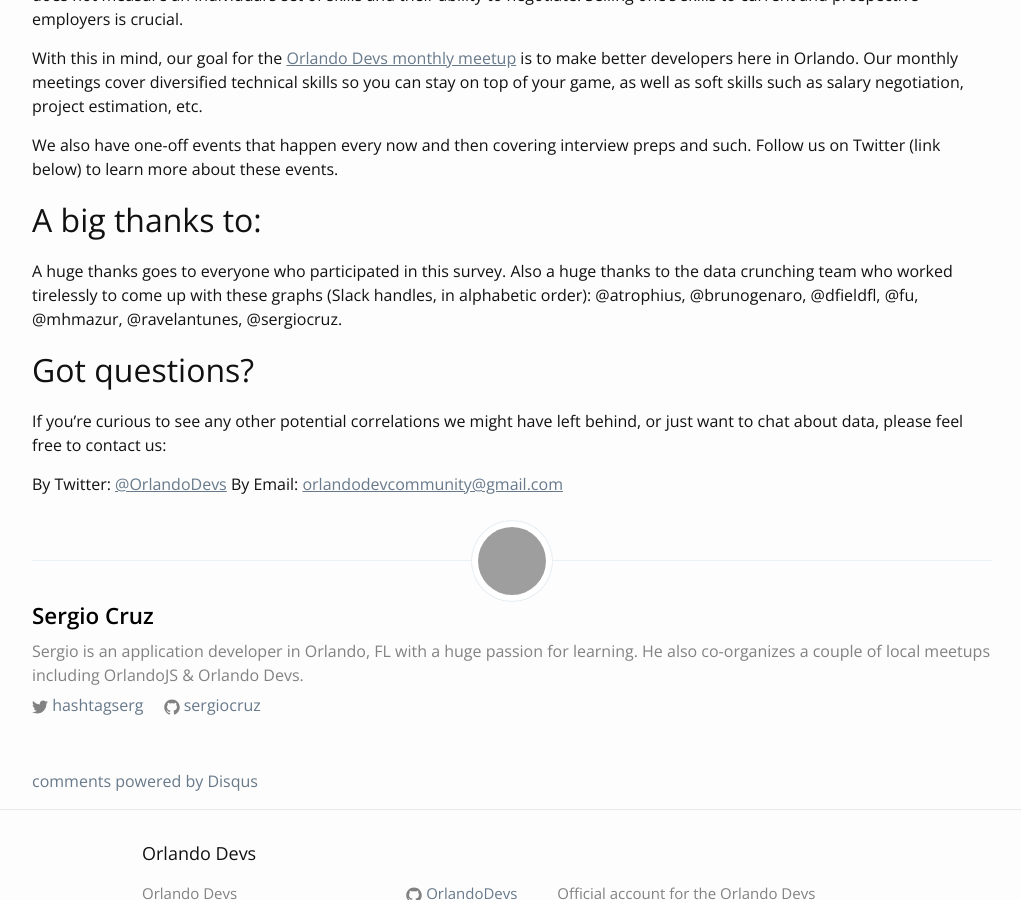
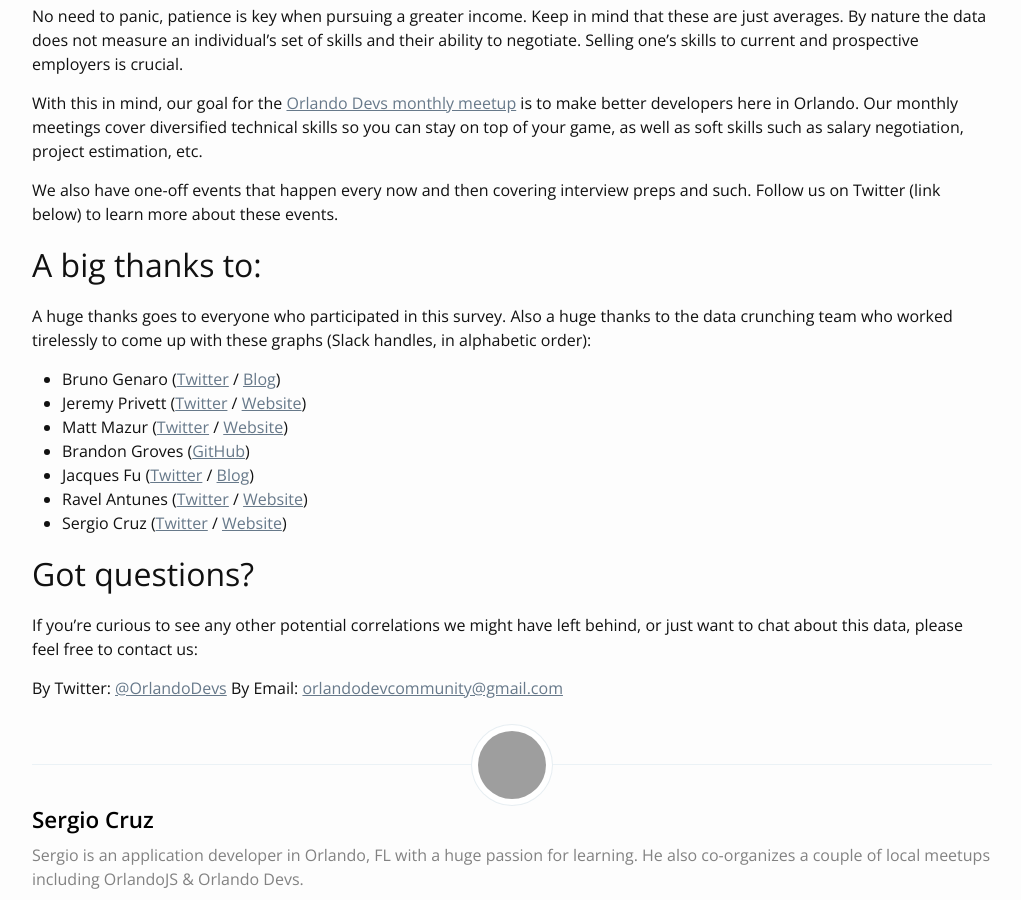
Before and after one commit to OrlandoDevs/orlandodevs.github.io, a Jekyll site: the page built from _posts/2016-01-19-orlando-devs-salaries-in-2016.md, in a window 1280 px wide and 900 px high, scrolled down 9884 px. Shown: the whole window, without its empty margins (128-1149 px from the left). Built offline with Jekyll 4.4.1, drawn with Linux system fonts in a browser that asks for light colours; comment, search, counter and statistics services are not loaded; grey boxes are pictures that could not be loaded.

Commit message:
Salaries: list of contributors and new graph for question 9

```diff
--- a/_posts/2016-01-19-orlando-devs-salaries-in-2016.md
+++ b/_posts/2016-01-19-orlando-devs-salaries-in-2016.md
@@ -171,11 +171,19 @@
 
 ## A big thanks to:
 
-A huge thanks goes to everyone who participated in this survey. Also a huge thanks to the data crunching team who worked tirelessly to come up with these graphs (Slack handles, in alphabetic order): @atrophius, @brunogenaro, @dfieldfl, @fu, @mhmazur, @ravelantunes, @sergiocruz.
+A huge thanks goes to everyone who participated in this survey. Also a huge thanks to the data crunching team who worked tirelessly to come up with these graphs (Slack handles, in alphabetic order):
+
+- Bruno Genaro ([Twitter](https://twitter.com/bfgenaro) / [Blog](https://medium.com/@brunogenaro))
+- Jeremy Privett ([Twitter](https://twitter.com/Atrophius) / [Website](http://www.jeremyprivett.com))
+- Matt Mazur ([Twitter](https://twitter.com/mhmazur) / [Website](http://mattmazur.com))
+- Brandon Groves ([GitHub](https://github.com/DFieldFL))
+- Jacques Fu ([Twitter](https://twitter.com/JacquesKFu) / [Blog](https://medium.com/startups-with-kids))
+- Ravel Antunes ([Twitter](https://twitter.com/ravelantunes) / [Website](http://ravelantunes.com))
+- Sergio Cruz ([Twitter](https://twitter.com/hashtagserg) / [Website](https://sergiocruz.me))
 
 ## Got questions?
 
-If you're curious to see any other potential correlations we might have left behind, or just want to chat about data, please feel free to contact us:
+If you're curious to see any other potential correlations we might have left behind, or just want to chat about this data, please feel free to contact us:
 
 By Twitter: [@OrlandoDevs](https://twitter.com/OrlandoDevs)
 By Email: [orlandodevcommunity@gmail.com](mailto:orlandodevcommunity@gmail.com)
```
Also changed, not shown: assets/authors/sergiocruz/orlando-salaries/survey-question-9.png.
